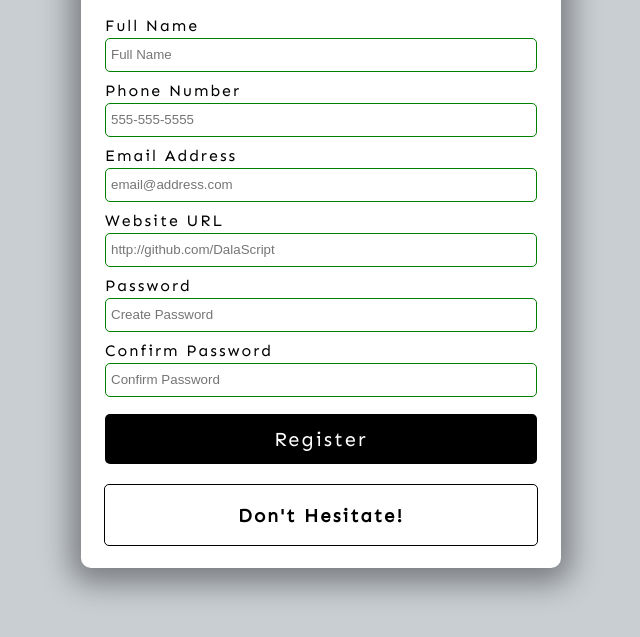
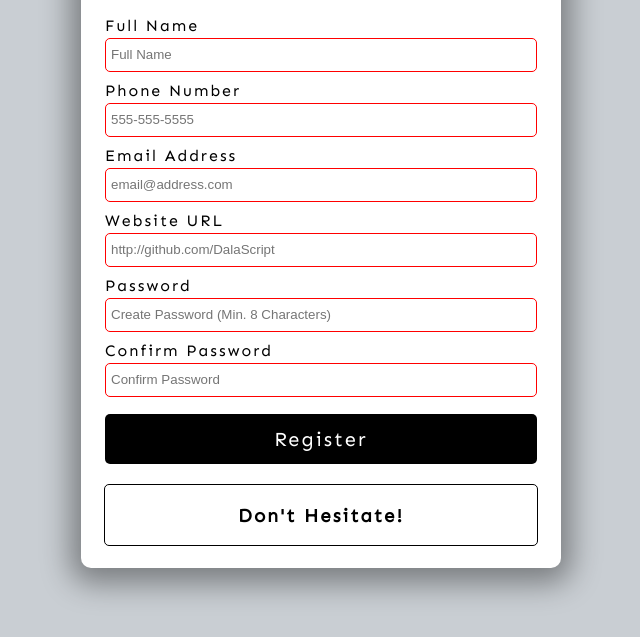
Before and after one commit to DalaScript/form-validator, a plain HTML site: page index.html in a window 1280 px wide. Shown: the part 147-784 px from the top of the page, without its empty margins (319-959 px from the left). Drawn offline with Linux system fonts and the light colour scheme.

Commit message:
add html builtin validation

```diff
--- a/index.html
+++ b/index.html
@@ -15,32 +15,39 @@
             <!-- Full Name -->
             <div class="form-group">
                 <label for="name">Full Name</label>
-                <input type="text" id="name" placeholder="Full Name">
+                <input type="text" id="name" placeholder="Full Name"
+                       required minlength="3" maxlength="100">
             </div>
-            <!-- Email Address -->
+            <!-- Phone Number -->
             <div class="form-group">
                 <label for="phone">Phone Number</label>
-                <input type="tel" id="phone" placeholder="555-555-5555">
+                <input type="tel" id="phone" placeholder="555-555-5555"
+                       required pattern="[0-9]{3}-[0-9]{3}-[0-9]{4}">
             </div>
             <!-- Email Address -->
             <div class="form-group">
                 <label for="email">Email Address</label>
-                <input type="email" id="email" placeholder="email@address.com">
+                <input type="email" id="email" placeholder="email@address.com"
+                       required>
             </div>
             <!-- Website URL -->
             <div class="form-group">
                 <label for="website">Website URL</label>
-                <input type="rul" id="website" placeholder="http://github.com/DalaScript">
+                <input type="url" id="website" placeholder="http://github.com/DalaScript"
+                       required>
             </div>
             <!-- Password -->
             <div class="form-group">
                 <label for="Password1">Password</label>
-                <input type="password" id="Password1" placeholder="Create Password">
+                <input type="password" id="Password1" placeholder="Create Password (Min. 8 Characters)"
+                       required pattern="^(?=.*\d)(?=.*[a-z])(?=.*[A-Z])(?=.*[a-zA-Z]).{8,}$"
+                       title="Please include at least 1 uppercase character, 1 lowercase character, and 1 number.">
             </div>
             <!-- Confirm Password -->
             <div class="form-group">
                 <label for="Password2">Confirm Password</label>
-                <input type="password" id="Password2" placeholder="Confirm Password">
+                <input type="password" id="Password2" placeholder="Confirm Password"
+                       required pattern="^(?=.*\d)(?=.*[a-z])(?=.*[A-Z])(?=.*[a-zA-Z]).{8,}$">
             </div>
             <button type="submit">Register</button>
         </form>
```
